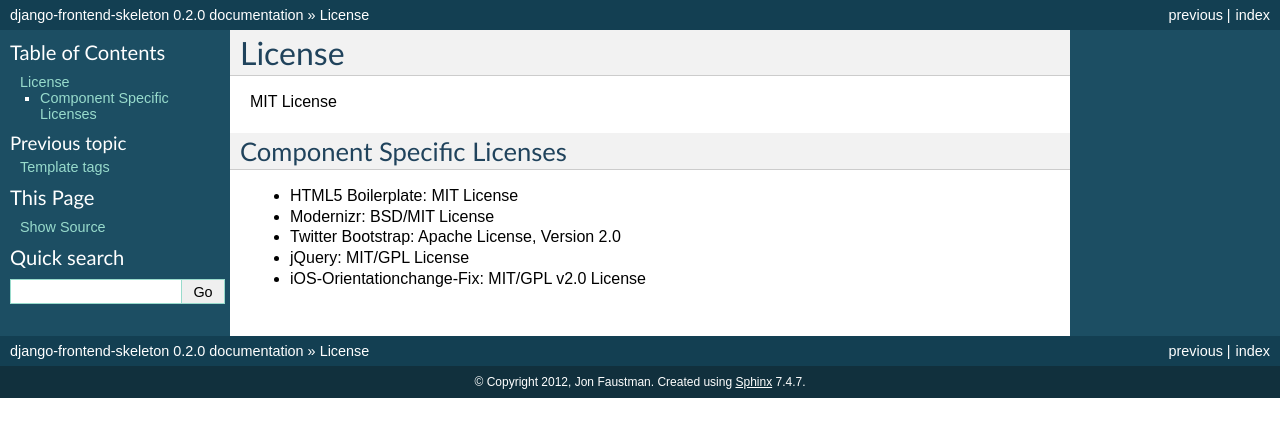
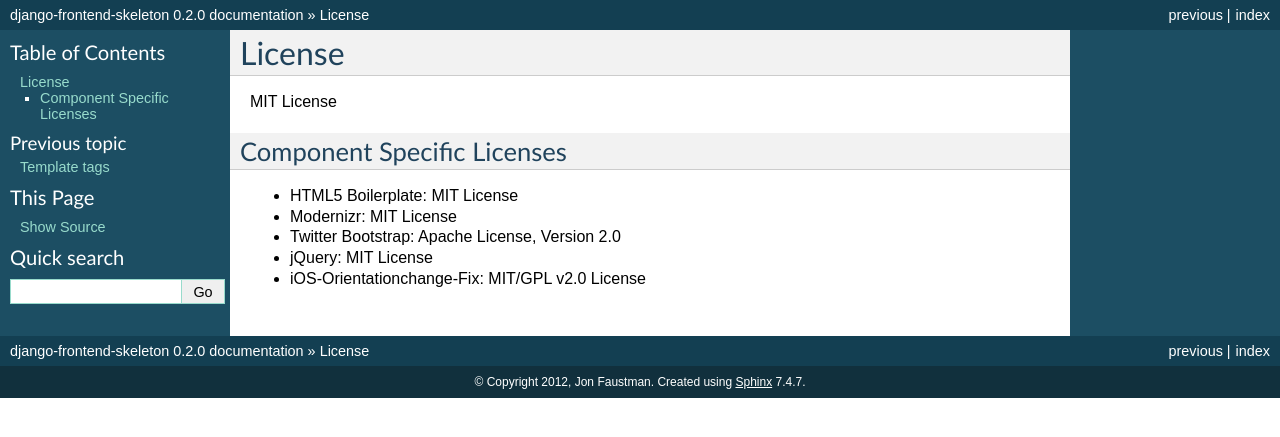
Before and after one commit to jonfaustman/django-frontend-skeleton, a Sphinx documentation site: the page built from docs/license.rst, in a window 1280 px wide. Shown: the top 437 px of the page. Built offline with Sphinx 7.4.7, drawn with Linux system fonts in a browser that asks for light colours.

Commit message:
Update licenses in docs.

```diff
--- a/docs/license.rst
+++ b/docs/license.rst
@@ -5,7 +5,7 @@ MIT License
 Component Specific Licenses
 ----------------------------
 * HTML5 Boilerplate: MIT License
-* Modernizr: BSD/MIT License
+* Modernizr: MIT License
 * Twitter Bootstrap: Apache License, Version 2.0
-* jQuery: MIT/GPL License
+* jQuery: MIT License
 * iOS-Orientationchange-Fix: MIT/GPL v2.0 License
```
Also changed, not shown: 5 other files.
